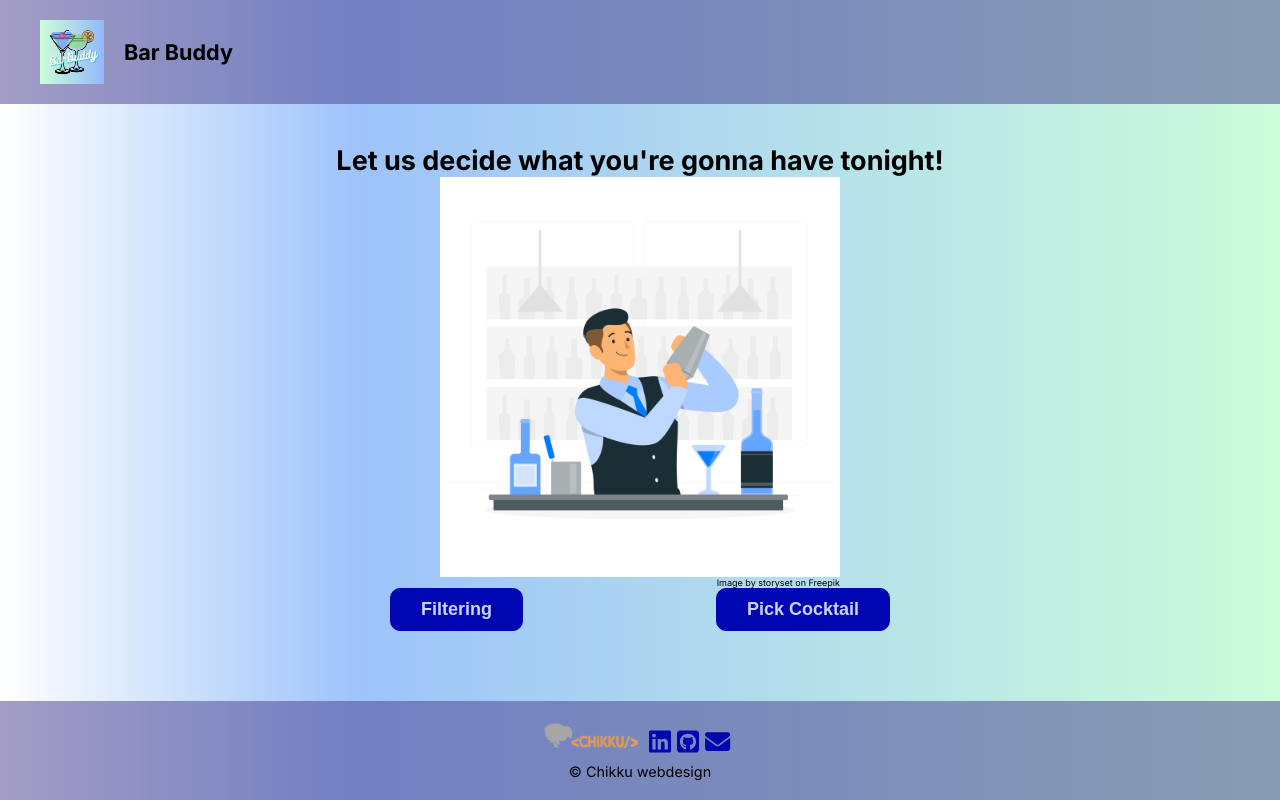
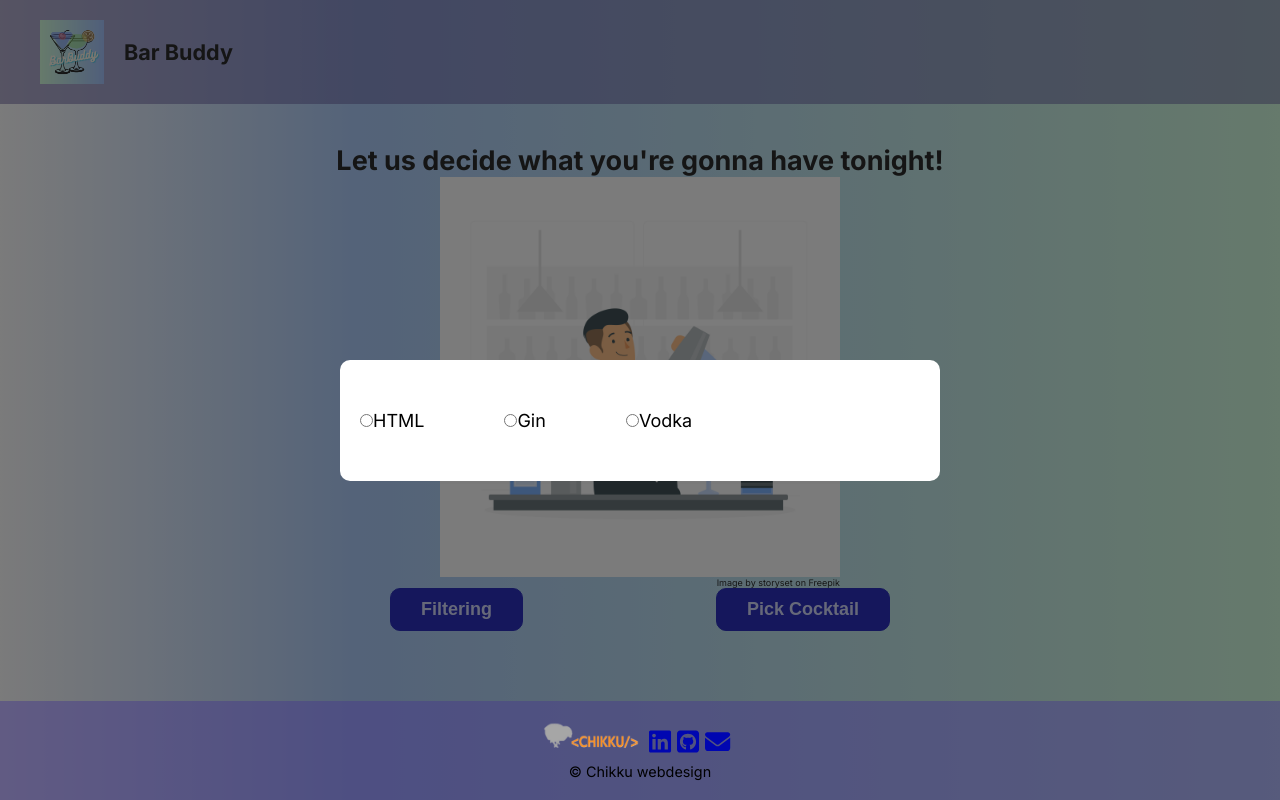
Before and after one commit to Sozai83/Project5_PartyBuddy, a Next.js app: page / in a window 1280 px wide. Built offline with nearby package versions, Linux system fonts and the light colour scheme.

Commit message:
added filtering section

```diff
--- /dev/null
+++ b/src/app/components/lottery/filtering/Filtering.module.scss
@@ -0,0 +1,28 @@
+.filteringWrapper{
+    position: absolute;
+    top:0;
+    width: 100vw;
+    height: 100vh;
+    background: rgb(35,35,35,0.6);
+
+    form{
+        display: flex;
+        align-items: center;
+        align-self: center;
+        flex-wrap: wrap;
+        margin: 0 auto;
+        background: white;
+        width: 50%;
+        max-width: 600px;
+        padding: 50px 20px;
+        border-radius: 10px;
+        position: absolute;
+        top: calc(50% - 25vh + 160px);
+        right: calc(50% - 300px);
+
+        .radio{
+            margin-right: 80px;
+
+        }
+    }
+}
--- a/src/app/components/lottery/filtering/Filtering.tsx
+++ b/src/app/components/lottery/filtering/Filtering.tsx
@@ -0,0 +1,24 @@
+import { pickCocktail } from '@/app/api/api';
+import styles from './Filtering.module.scss'
+import Image from 'next/image'
+
+export default function Filtering({ setResult }: any) {
+    return (
+        <section className={styles.filteringWrapper}>
+            <form>
+                <div className={styles.radio}>
+                    <input type="radio" id="html" name="alcohol" value="HTML" />
+                    <label htmlFor="html">HTML</label>
+                </div>
+                <div className={styles.radio}>
+                    <input type="radio" id="gin" name="alcohol" value="gin" />
+                    <label htmlFor="gin">Gin</label>
+                </div>
+                <div className={styles.radio}>
+                    <input type="radio" id="vodka" name="alcohol" value="vodka" />
+                    <label htmlFor="vodka">Vodka</label>
+                </div>
+            </form>
+        </section>
+    )
+}
--- a/src/app/components/lottery/lottery/Lottery.tsx
+++ b/src/app/components/lottery/lottery/Lottery.tsx
@@ -1,8 +1,11 @@
 import { pickCocktail } from '@/app/api/api';
 import styles from './Lottery.module.scss'
 import Image from 'next/image'
+import { useState } from 'react';
+import Filtering from '../filtering/Filtering';
 
 export default function Lottery({ setResult }: any) {
+    const [filtering, setFiltering] = useState(true);
     return (
         <section className={styles.optionWrapper}>
             <h1>Let us decide what you're gonna have tonight!</h1>
@@ -19,6 +22,7 @@ export default function Lottery({ setResult }: any) {
                 <button className={styles.filtering}>Filtering</button>
                 <button className={styles.lottery} onClick={() => pickCocktail(setResult)}>Pick Cocktail</button>
             </section>
+            {filtering && <Filtering />}
         </section>
     )
 }
```
Also changed, not shown: src/app/components/lottery/filtering/Filtering.scss (deleted).
